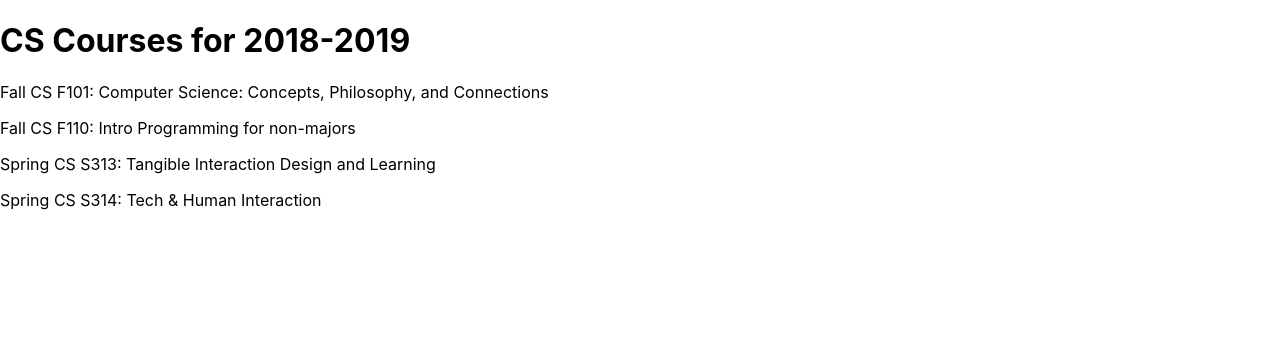
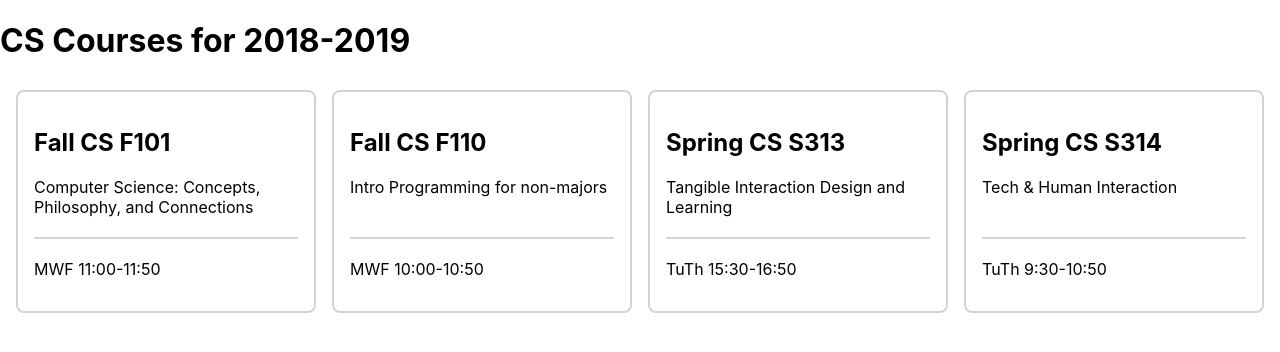
Before and after one commit to ploenvora/cs-392-react-tutorial, a React (Vite) app: page / in a window 1280 px wide. Shown: the top 352 px of the page. Built offline with nearby package versions, Linux system fonts and the light colour scheme.

Commit message:
Add style

```diff
--- /dev/null
+++ b/src/components/Banner.module.css
@@ -0,0 +1,37 @@
+.course {
+    grid-column: span 1;
+    border: 0.15em solid lightgray;
+    border-radius: 0.5em;
+    padding: 1em;
+    display: flex;
+    flex-direction: column;
+    justify-content: space-between;
+    margin: 0.5rem;
+}
+
+.courses {
+    display: grid;
+    grid-template-columns: repeat(4, 1fr);
+    margin: 0.5rem;
+}
+
+@media only screen and (max-width: 700px) {
+    .courses {
+        grid-template-columns: repeat(3, 1fr); /* 3 columns */
+    }
+}
+
+.info {
+    flex: 3;
+}
+
+.meets {
+    flex: 1;
+}
+
+.divider {
+    width: 100%;
+    height: 2px;
+    background-color: lightgray;
+    margin: 0.25em 0;
+}
--- a/src/components/CourseList.jsx
+++ b/src/components/CourseList.jsx
@@ -1,10 +1,25 @@
+import styles from "./Banner.module.css";
+
 const CourseList = (props) => {
     return (
-        <div>
+        <div className={styles.courses}>
             {Object.entries(props.courses).map(([courseCode, courseDetails]) => (
-                <p key={courseCode}>
-                    {courseDetails.term} CS {courseCode}: {courseDetails.title}
-                </p>
+                <div key={courseCode} className={styles.course}>
+                    <div className={styles.info}>
+                        <h2>
+                            {courseDetails.term} CS {courseCode}
+                        </h2>
+                        <p>
+                            {courseDetails.title}
+                        </p>
+                    </div>
+                    <div className={styles.divider}></div>
+                    <div className={styles.meets}>
+                        <p>
+                            {courseDetails.meets}
+                        </p>
+                    </div>
+                </div>
             ))}
         </div>
     )
```
